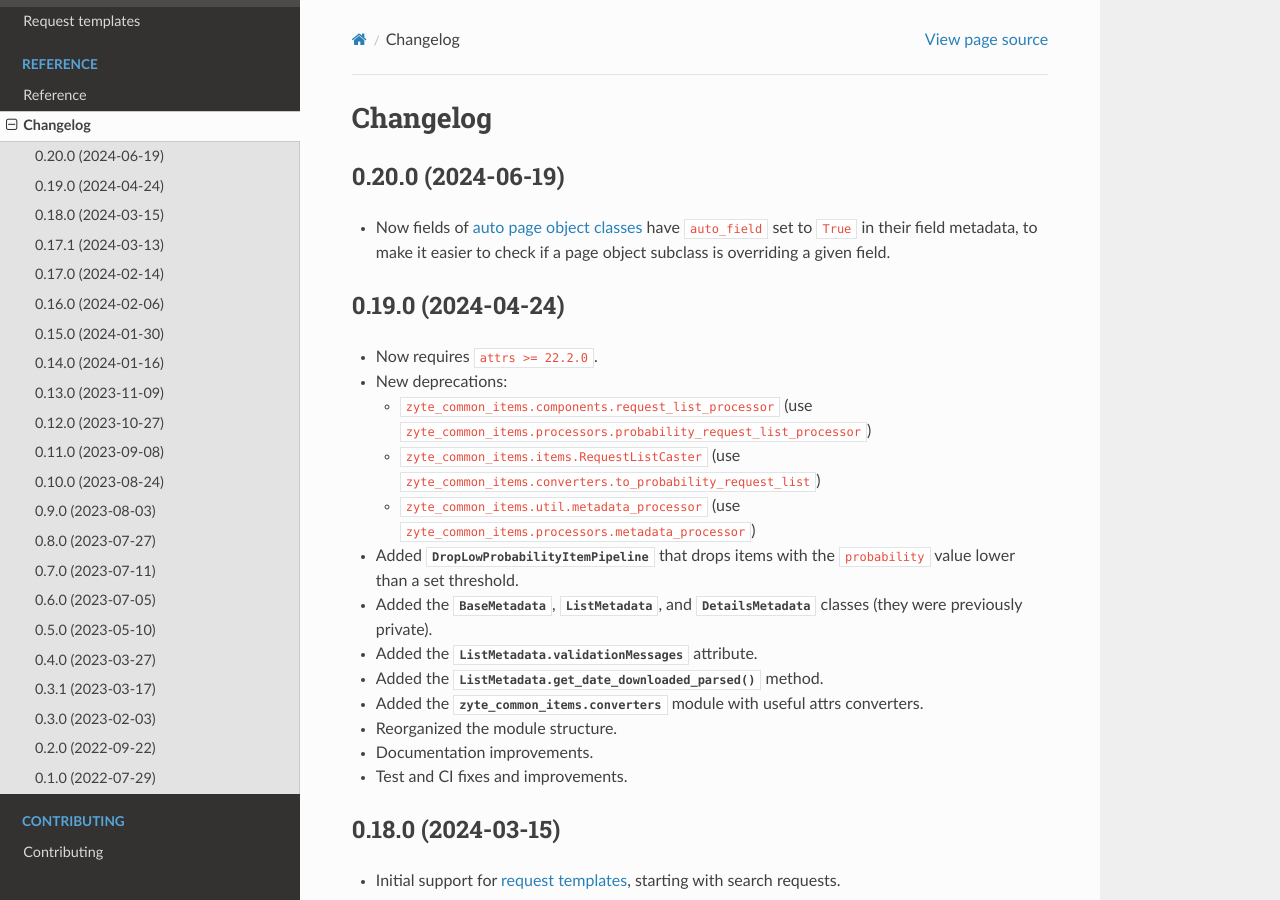
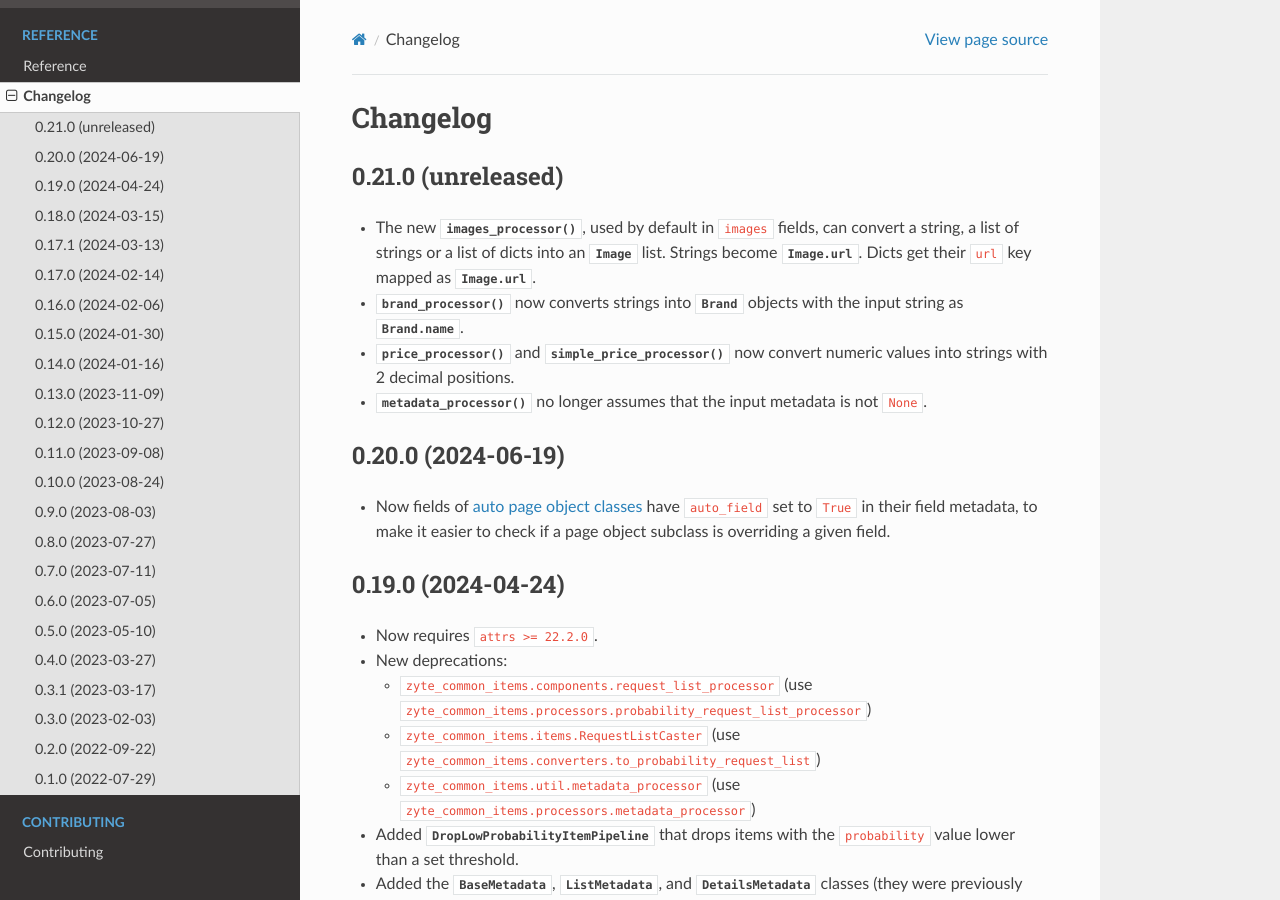
Before and after one commit to zytedata/zyte-common-items, a Sphinx documentation site: the page built from docs/changelog.rst, in a window 1280 px wide and 900 px high. Built offline with Sphinx 7.4.7 and the Read the Docs theme 2.0.0, drawn with Linux system fonts in a browser that asks for light colours; the version number could not be read and is left out.

Commit message:
Release notes for 0.21.0 (#103)

```diff
--- a/CHANGELOG.rst
+++ b/CHANGELOG.rst
@@ -1,6 +1,26 @@
 =========
 Changelog
 =========
+
+0.21.0 (unreleased)
+===================
+
+* The new :func:`~zyte_common_items.processors.images_processor`, used by
+  default in ``images`` fields, can convert a string, a list of strings or a
+  list of dicts into an :class:`~zyte_common_items.Image` list. Strings become
+  :attr:`Image.url <zyte_common_items.Image.url>`. Dicts get their ``url`` key
+  mapped as :attr:`Image.url <zyte_common_items.Image.url>`.
+
+* :func:`~zyte_common_items.processors.brand_processor` now converts strings
+  into :class:`~zyte_common_items.Brand` objects with the input string as
+  :attr:`Brand.name <zyte_common_items.Brand.name>`.
+
+* :func:`~zyte_common_items.processors.price_processor` and
+  :func:`~zyte_common_items.processors.simple_price_processor` now convert
+  numeric values into strings with 2 decimal positions.
+
+* :func:`~zyte_common_items.processors.metadata_processor` no longer assumes
+  that the input metadata is not ``None``.
 
 0.20.0 (2024-06-19)
 ===================
--- a/docs/reference/field-processors.rst
+++ b/docs/reference/field-processors.rst
@@ -19,6 +19,10 @@ Built-in field processors
 
 .. autofunction:: zyte_common_items.processors.gtin_processor
 
+.. autofunction:: zyte_common_items.processors.images_processor
+
+.. autofunction:: zyte_common_items.processors.metadata_processor
+
 .. autofunction:: zyte_common_items.processors.price_processor
 
 .. autofunction:: zyte_common_items.processors.rating_processor
--- a/docs/usage/field-processors.rst
+++ b/docs/usage/field-processors.rst
@@ -41,6 +41,8 @@ Field                                Default processor
 ``description`` (excluding articles) :func:`~.description_processor`
 ``descriptionHtml``                  :func:`~.description_html_processor`
 ``gtin``                             :func:`~.gtin_processor`
+``images``                           :func:`~.images_processor`
+``metadata``                         :func:`~.metadata_processor`
 ``price``                            :func:`~.price_processor`
 ``regularPrice``                     :func:`~.simple_price_processor`
 ==================================== ====================================
```
Also changed, not shown: 3 other files.
